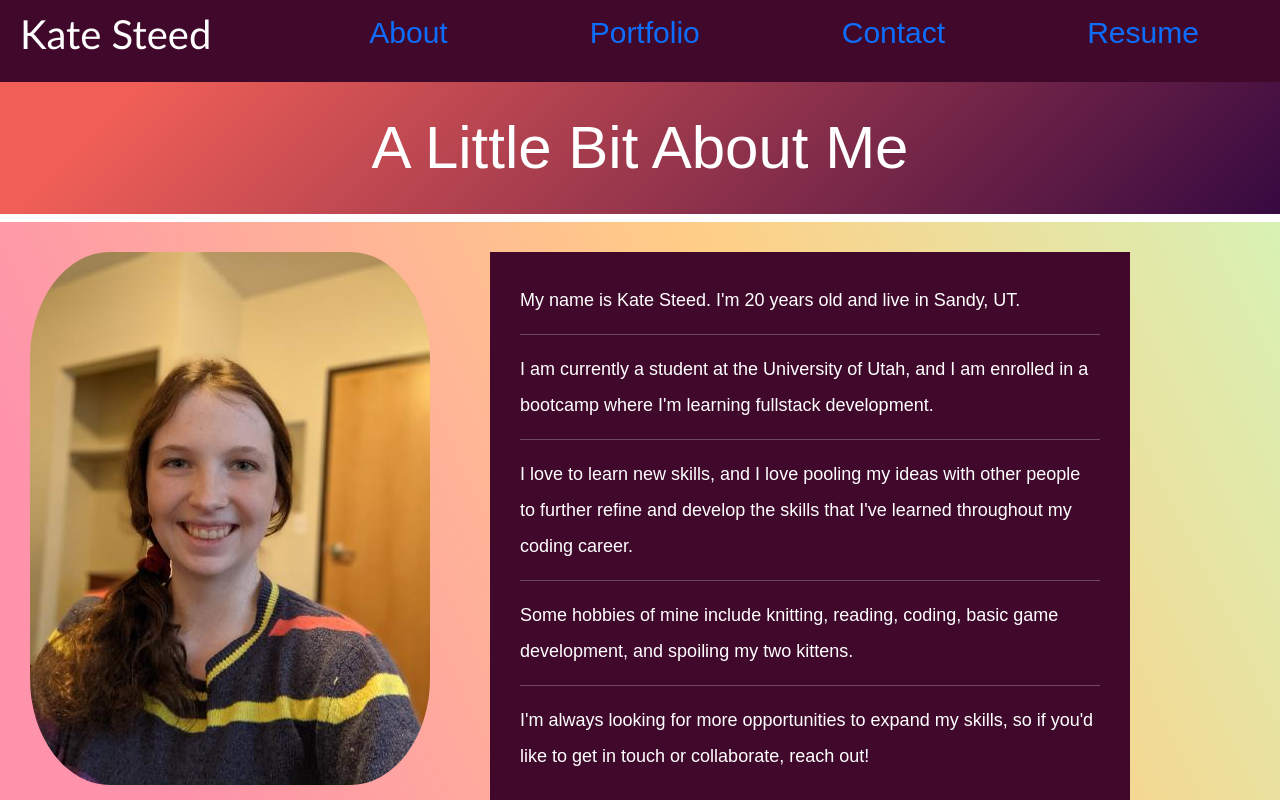
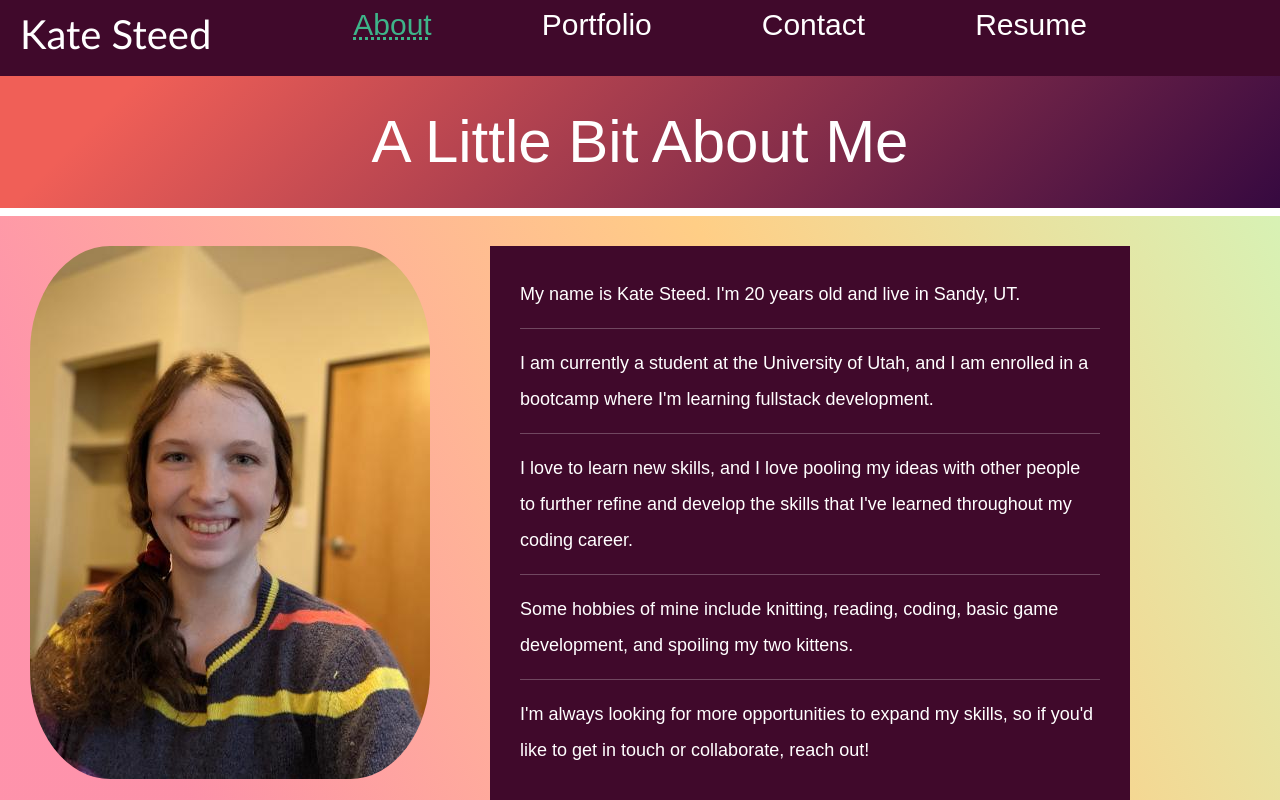
Before and after one commit to Ksteed8859/KS-React-Portfolio, a React (Create React App) app: page / in a window 1280 px wide. Shown: the top 800 px of the page. Built offline with nearby package versions, Linux system fonts and the light colour scheme.

Commit message:
nav bar lights up when selected

```diff
--- a/src/components/Navbar.js
+++ b/src/components/Navbar.js
@@ -1,7 +1,8 @@
 import React from 'react';
 
 function Navbar({currentPage, handlePageChange}) {
-
+  const navLink = {color: '#FFF'}
+  const navLinkActive = {color: '#3EB489', textDecoration: '#3EB489 underline dotted'}
 
     return (
       <div className='nav'>
@@ -11,7 +12,7 @@ function Navbar({currentPage, handlePageChange}) {
                 <a
                   href="#about"
                   onClick={() => handlePageChange('About')}
-                  className={currentPage === 'About' ? 'nav-link active' : 'nav-link'}
+                  style={currentPage === 'About' ? navLinkActive : navLink}
                 >
                   About
                 </a>
@@ -20,7 +21,7 @@ function Navbar({currentPage, handlePageChange}) {
                 <a
                   href="#portfolio"
                   onClick={() => handlePageChange('Portfolio')}
-                  className={currentPage === 'Portfolio' ? 'nav-link active' : 'nav-link'}
+                  style={currentPage === 'Portfolio' ? navLinkActive : navLink}
                 >
                   Portfolio
                 </a>
@@ -29,7 +30,7 @@ function Navbar({currentPage, handlePageChange}) {
                 <a
                   href="#contact"
                   onClick={() => handlePageChange('Contact')}
-                  className={currentPage === 'Contact' ? 'nav-link active' : 'nav-link'}
+                  style={currentPage === 'Contact' ? navLinkActive : navLink}
                 >
                   Contact
                 </a>
@@ -38,7 +39,7 @@ function Navbar({currentPage, handlePageChange}) {
                 <a
                   href="#resume"
                   onClick={() => handlePageChange('Resume')}
-                  className={currentPage === 'Resume' ? 'nav-link active' : 'nav-link'}
+                  style={currentPage === 'Resume' ? navLinkActive : navLink}
                 >
                   Resume
                 </a>
--- a/src/styling/App.css
+++ b/src/styling/App.css
@@ -29,12 +29,9 @@
 .navlinks li {
     padding: 10px;
     padding-left: 100px;
+    padding-top: 10px;
 }
 
-.a {
-    color: #ffffff;
-    text-decoration: none;
-}
 
 /* About.js */
  .aboutTitle {
```
